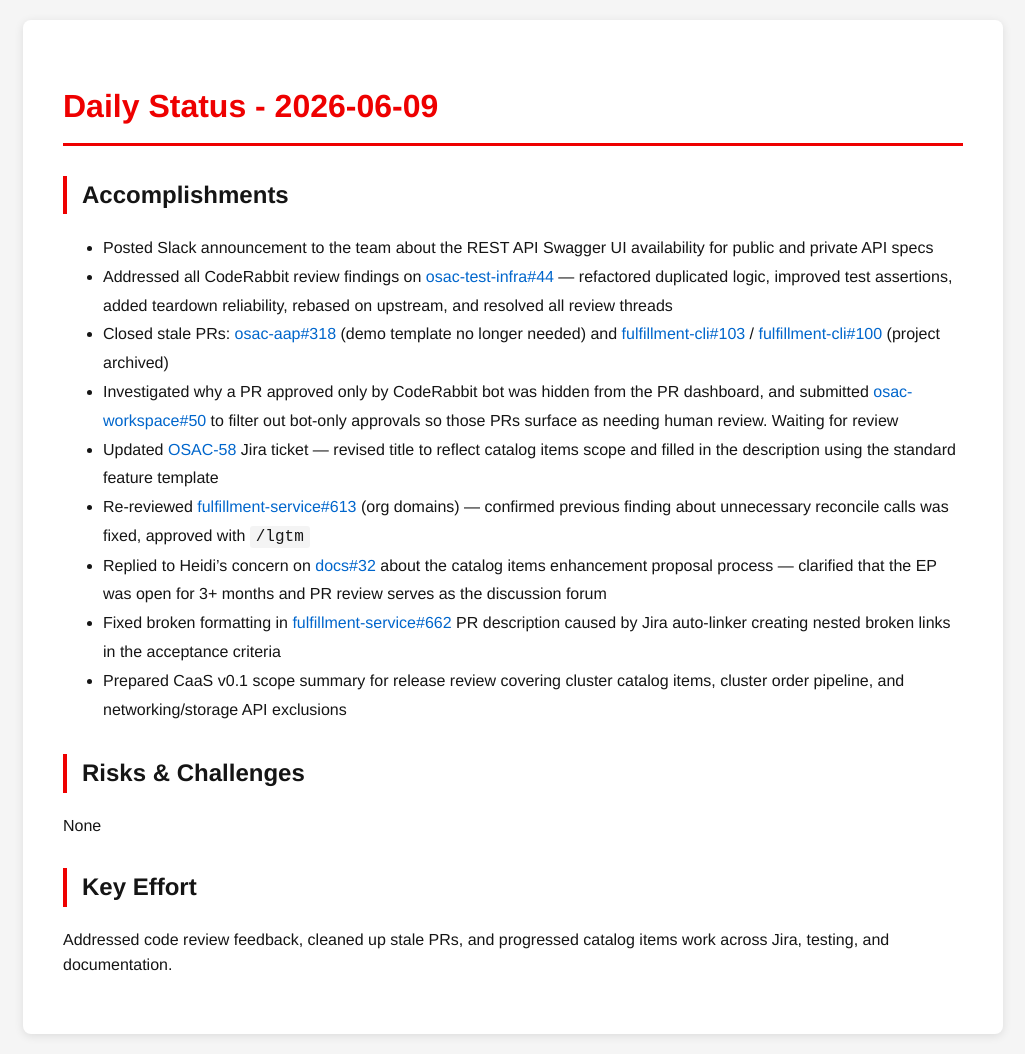
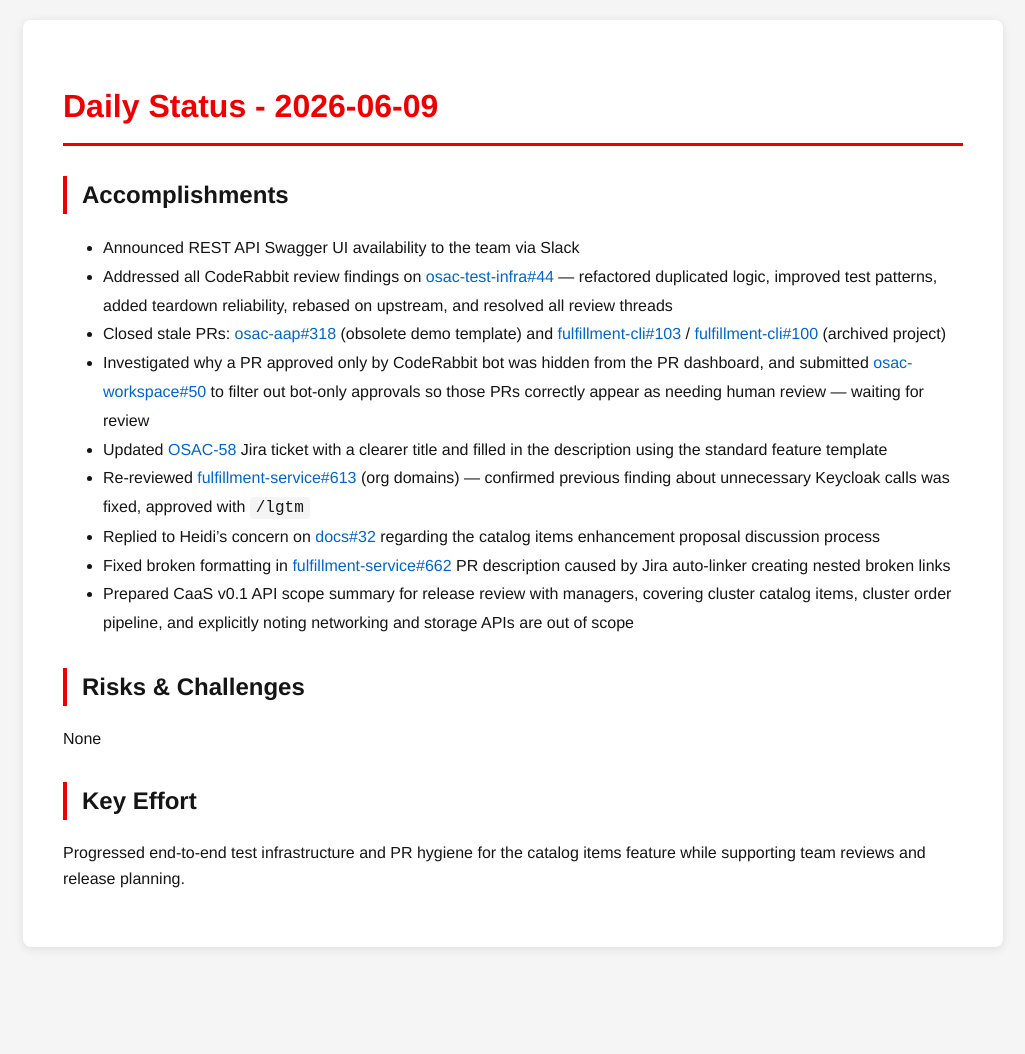
Before and after one commit to tzvatot/daily-status, a Jekyll site: the page built from 2026-06-09.md, in a window 1280 px wide. Shown: the whole page, without its empty margins (127-1152 px from the left). Built offline with Jekyll 4.4.1, drawn with Linux system fonts in a browser that asks for light colours; after the commit the page ends 967 px from its top, so only the background shows below that.

Commit message:
Daily status update - 2026-06-09

```diff
--- a/2026-06-09.md
+++ b/2026-06-09.md
@@ -7,18 +7,18 @@
 # Daily Status - 2026-06-09
 
 ## Accomplishments
-- Posted Slack announcement to the team about the REST API Swagger UI availability for public and private API specs
-- Addressed all CodeRabbit review findings on [osac-test-infra#44](https://github.com/osac-project/osac-test-infra/pull/44) — refactored duplicated logic, improved test assertions, added teardown reliability, rebased on upstream, and resolved all review threads
-- Closed stale PRs: [osac-aap#318](https://github.com/osac-project/osac-aap/pull/318) (demo template no longer needed) and [fulfillment-cli#103](https://github.com/osac-project/fulfillment-cli/pull/103) / [fulfillment-cli#100](https://github.com/osac-project/fulfillment-cli/pull/100) (project archived)
-- Investigated why a PR approved only by CodeRabbit bot was hidden from the PR dashboard, and submitted [osac-workspace#50](https://github.com/osac-project/osac-workspace/pull/50) to filter out bot-only approvals so those PRs surface as needing human review. Waiting for review
-- Updated [OSAC-58](https://redhat.atlassian.net/browse/OSAC-58) Jira ticket — revised title to reflect catalog items scope and filled in the description using the standard feature template
-- Re-reviewed [fulfillment-service#613](https://github.com/osac-project/fulfillment-service/pull/613) (org domains) — confirmed previous finding about unnecessary reconcile calls was fixed, approved with `/lgtm`
-- Replied to Heidi's concern on [docs#32](https://github.com/osac-project/docs/pull/32) about the catalog items enhancement proposal process — clarified that the EP was open for 3+ months and PR review serves as the discussion forum
-- Fixed broken formatting in [fulfillment-service#662](https://github.com/osac-project/fulfillment-service/pull/662) PR description caused by Jira auto-linker creating nested broken links in the acceptance criteria
-- Prepared CaaS v0.1 scope summary for release review covering cluster catalog items, cluster order pipeline, and networking/storage API exclusions
+- Announced REST API Swagger UI availability to the team via Slack
+- Addressed all CodeRabbit review findings on [osac-test-infra#44](https://github.com/osac-project/osac-test-infra/pull/44) — refactored duplicated logic, improved test patterns, added teardown reliability, rebased on upstream, and resolved all review threads
+- Closed stale PRs: [osac-aap#318](https://github.com/osac-project/osac-aap/pull/318) (obsolete demo template) and [fulfillment-cli#103](https://github.com/osac-project/fulfillment-cli/pull/103) / [fulfillment-cli#100](https://github.com/osac-project/fulfillment-cli/pull/100) (archived project)
+- Investigated why a PR approved only by CodeRabbit bot was hidden from the PR dashboard, and submitted [osac-workspace#50](https://github.com/osac-project/osac-workspace/pull/50) to filter out bot-only approvals so those PRs correctly appear as needing human review — waiting for review
+- Updated [OSAC-58](https://redhat.atlassian.net/browse/OSAC-58) Jira ticket with a clearer title and filled in the description using the standard feature template
+- Re-reviewed [fulfillment-service#613](https://github.com/osac-project/fulfillment-service/pull/613) (org domains) — confirmed previous finding about unnecessary Keycloak calls was fixed, approved with `/lgtm`
+- Replied to Heidi's concern on [docs#32](https://github.com/osac-project/docs/pull/32) regarding the catalog items enhancement proposal discussion process
+- Fixed broken formatting in [fulfillment-service#662](https://github.com/osac-project/fulfillment-service/pull/662) PR description caused by Jira auto-linker creating nested broken links
+- Prepared CaaS v0.1 API scope summary for release review with managers, covering cluster catalog items, cluster order pipeline, and explicitly noting networking and storage APIs are out of scope
 
 ## Risks & Challenges
 None
 
 ## Key Effort
-Addressed code review feedback, cleaned up stale PRs, and progressed catalog items work across Jira, testing, and documentation.
+Progressed end-to-end test infrastructure and PR hygiene for the catalog items feature while supporting team reviews and release planning.
```
